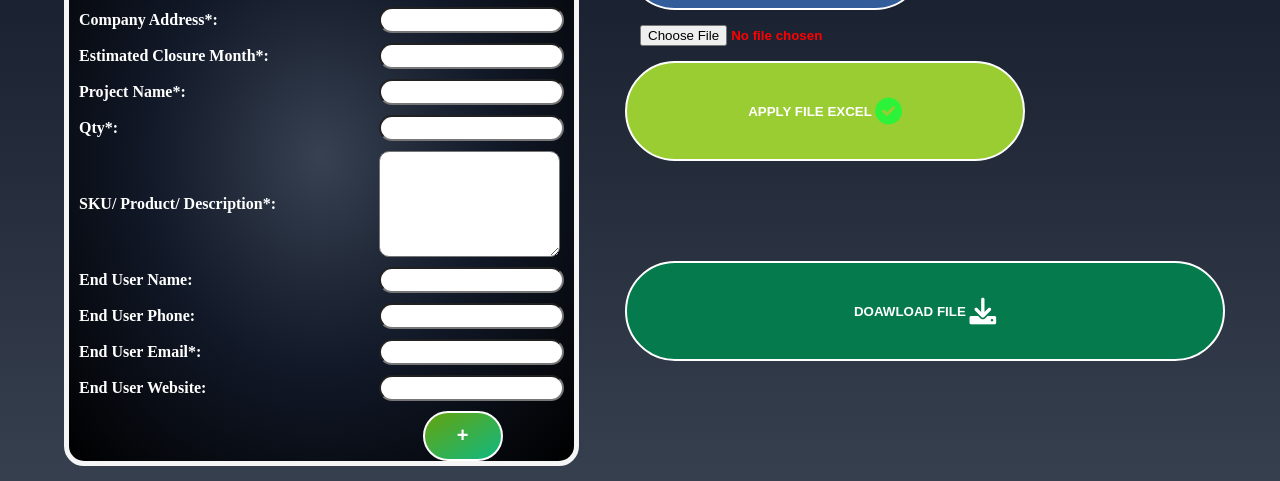
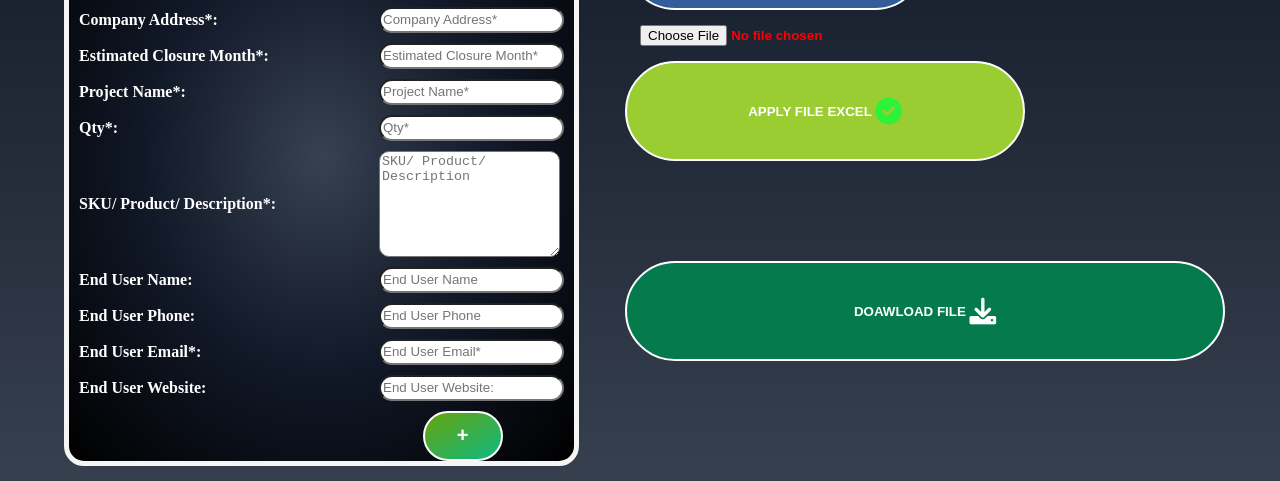
Before and after one commit to lephison24/GetInfo, a plain HTML site: page index.html in a window 1280 px wide. Shown: the part 158-639 px from the top of the page. Drawn offline with nearby package versions, Linux system fonts and the light colour scheme.

Commit message:
Update index.html

```diff
--- a/index.html
+++ b/index.html
@@ -199,57 +199,57 @@ margin-right: 10%;
 
         <div class="label-input-container">
             <label for="englishCompanyName">End user Company Name* (English name):</label>
-            <input type="text" id="englishCompanyName" name="englishCompanyName" required>
+            <input type="text" id="englishCompanyName" name="englishCompanyName" placeholder="Company Name* (English name)" required>
         </div>
 
         <div class="label-input-container">
             <label for="vietnameseCompanyName">End user Company Name* (Vietnamese):</label>
-            <input type="text" id="vietnameseCompanyName" name="vietnameseCompanyName" required>
+            <input type="text" id="vietnameseCompanyName" name="vietnameseCompanyName" placeholder=" Company Name* (Vietnamese)" required>
         </div>
 
         <div class="label-input-container">
             <label for="companyAddress">Company Address*:</label>
-            <input type="text" id="companyAddress" name="companyAddress" required>
+            <input type="text" id="companyAddress" name="companyAddress" placeholder="Company Address*" required>
         </div>
 
         <div class="label-input-container">
             <label for="estimatedClosureMonth">Estimated Closure Month*:</label>
-            <input type="text" id="estimatedClosureMonth" name="estimatedClosureMonth" required>
+            <input type="text" id="estimatedClosureMonth" name="estimatedClosureMonth" placeholder="Estimated Closure Month*" required>
         </div>
 
         <div class="label-input-container">
             <label for="projectName">Project Name*:</label>
-            <input type="text" id="projectName" name="projectName" required>
+            <input type="text" id="projectName" name="projectName" placeholder="Project Name*" required>
         </div>
 
         <div class="label-input-container">
             <label for="qty">Qty*:</label>
-            <input type="number" id="qty" name="qty" required>
+            <input type="number" id="qty" name="qty" placeholder="Qty*" required>
         </div>
 
         <div class="label-input-container">
             <label for="sku">SKU/ Product/ Description*:</label>
-            <textarea style="border-radius: 10px;height: 100px;" id="sku" name="sku" required></textarea>
+            <textarea style="border-radius: 10px;height: 100px;" id="sku" name="sku" placeholder="SKU/ Product/ Description" required></textarea>
         </div>
 
         <div class="label-input-container">
             <label for="endUserName">End User Name:</label>
-            <input type="text" id="endUserName" name="endUserName">
+            <input type="text" id="endUserName" placeholder="End User Name" name="endUserName">
         </div>
 
         <div class="label-input-container">
             <label for="endUserPhone">End User Phone:</label>
-            <input type="tel" id="endUserPhone" name="endUserPhone">
+            <input type="tel" id="endUserPhone" placeholder="End User Phone" name="endUserPhone">
         </div>
 
         <div class="label-input-container">
             <label for="endUserEmail">End User Email*:</label>
-            <input type="email" id="endUserEmail" name="endUserEmail" required>
+            <input type="email" id="endUserEmail" name="endUserEmail" placeholder="End User Email*" required>
         </div>
 
         <div class="label-input-container">
             <label for="endUserWebsite">End User Website:</label>
-            <input type="url" id="endUserWebsite" name="endUserWebsite">
+            <input type="url" id="endUserWebsite" placeholder="End User Website:" name="endUserWebsite">
         </div>
 
         <button id="addButton">+</button>
```
